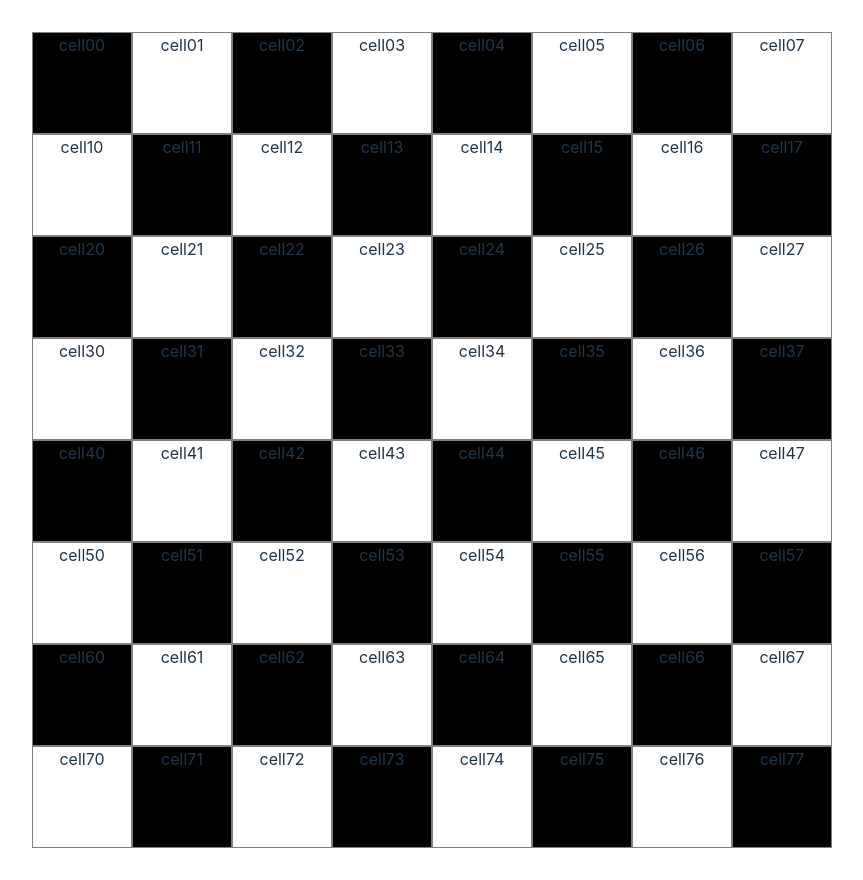
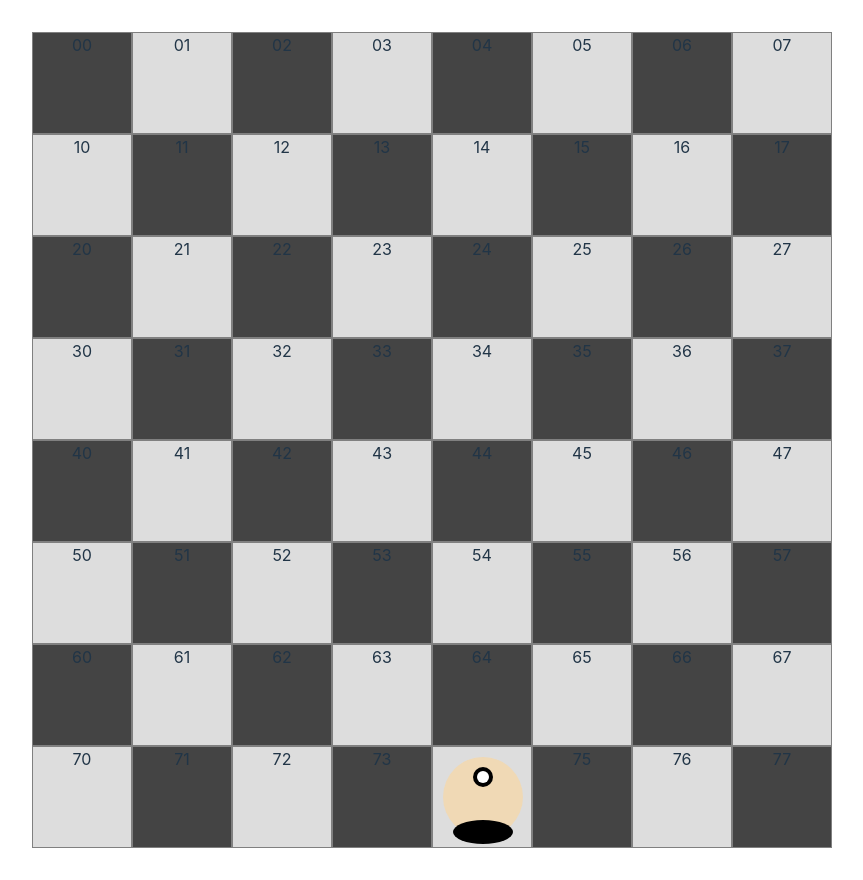
Before and after one commit to NicolasNakasone/Chess, a React (Vite) app in the folder client/: page / in a window 1280 px wide. Shown: the whole page, without its empty margins (208-1071 px from the left). Built offline with nearby package versions, Linux system fonts and the light colour scheme.

Commit message:
feat(piece): created test piece

```diff
--- a/client/src/App.tsx
+++ b/client/src/App.tsx
@@ -1,17 +1,35 @@
-import { useState } from 'react'
+import { useEffect, useState } from 'react'
+
+import { TestPiece } from 'src/components/Pieces'
 
 import 'src/App.css'
 
+/*
+  Un hook que sea useMove o algo asi, el cual utilicen todas las piezas al hacerles click, dentro del hook se
+  chequeara si el lugar a donde se puede mover la pieza esta vacio o no.
+
+  O pensar alguna logica para que al hacer click en un casillero se active el handler, el cual cheque, si se
+  clickea en un casillero vacio, no hace nada. Si hay una pieza, "highlightearla", y activar un segundo click,
+  el cual confirma el movimiento.
+
+  Pensar de que forma se revisaran antes hacer el movimiento las restricciones de cada pieza, o si el movimiento
+  es valido (sino guiarse de la logica del juego "Chess Royale")
+*/
+
 export const App = () => {
-  const emptyBlocks: string[][] = []
-  emptyBlocks.length = 8
-  emptyBlocks.fill([])
+  const emptyBlocks: (string | JSX.Element)[][] = Array(8)
+    .fill(null)
+    .map(() => Array(8).fill(''))
 
-  emptyBlocks.forEach((row, i) => {
-    row[i] = 'cell'
-  })
+  const [board, setBoard] = useState<(string | JSX.Element)[][]>(emptyBlocks)
 
-  const [board, setBoard] = useState<string[][]>(emptyBlocks)
+  useEffect(() => {
+    setBoard(prev => {
+      const newBoard = [...prev]
+      newBoard[7][4] = <TestPiece />
+      return newBoard
+    })
+  }, [])
 
   return (
     <main>
@@ -23,15 +41,18 @@ export const App = () => {
       >
         {board.map((row, i) => {
           return row.map((cell, j) => {
+            const cellData = typeof cell !== 'string' ? cell : `${cell}${i}${j}`
             return (
               <div
                 key={`${i}${j}`}
                 style={{
                   height: '100px',
                   border: '1px solid grey',
-                  backgroundColor: (i + j) % 2 === 0 ? 'black' : 'white',
+                  backgroundColor: (i + j) % 2 === 0 ? '#444' : '#DDD',
                 }}
-              >{`${cell}${i}${j}`}</div>
+              >
+                {cellData}
+              </div>
             )
           })
         })}
--- /dev/null
+++ b/client/src/assets/svg/Pawn.tsx
@@ -0,0 +1,16 @@
+export const Pawn = (): JSX.Element => {
+  return (
+    <svg
+      xmlns="http://www.w3.org/2000/svg"
+      version="1.1"
+      width="100"
+      height="100"
+      viewBox="0 0 100 100"
+    >
+      <circle cx="50" cy="50" r="40" fill="#f0d9b5" />
+      <circle cx="50" cy="30" r="10" fill="#000" />
+      <circle cx="50" cy="30" r="6" fill="#fff" />
+      <ellipse cx="50" cy="85" rx="30" ry="12" fill="#000" />
+    </svg>
+  )
+}
--- /dev/null
+++ b/client/src/components/Pieces.tsx
@@ -0,0 +1,5 @@
+import { Pawn } from 'src/assets/svg/Pawn'
+
+export const TestPiece = (): JSX.Element => {
+  return <Pawn />
+}
```
